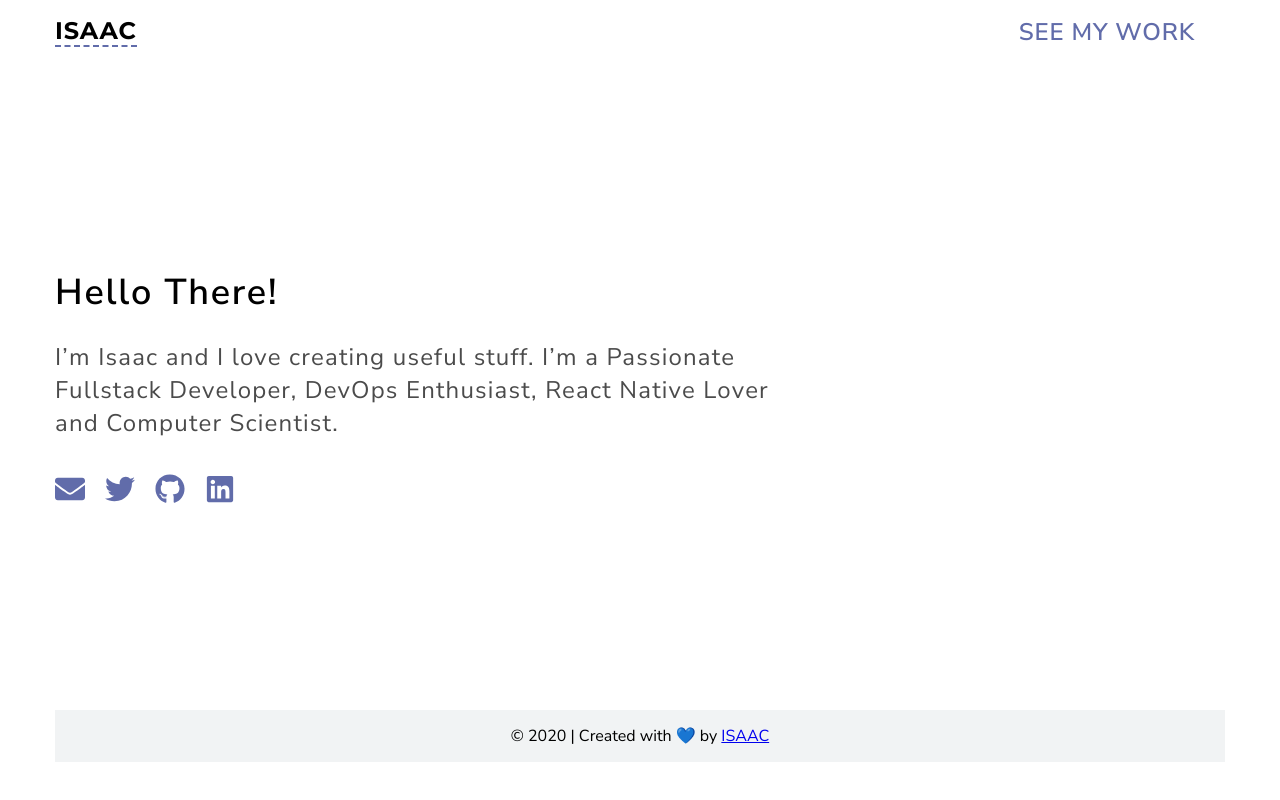
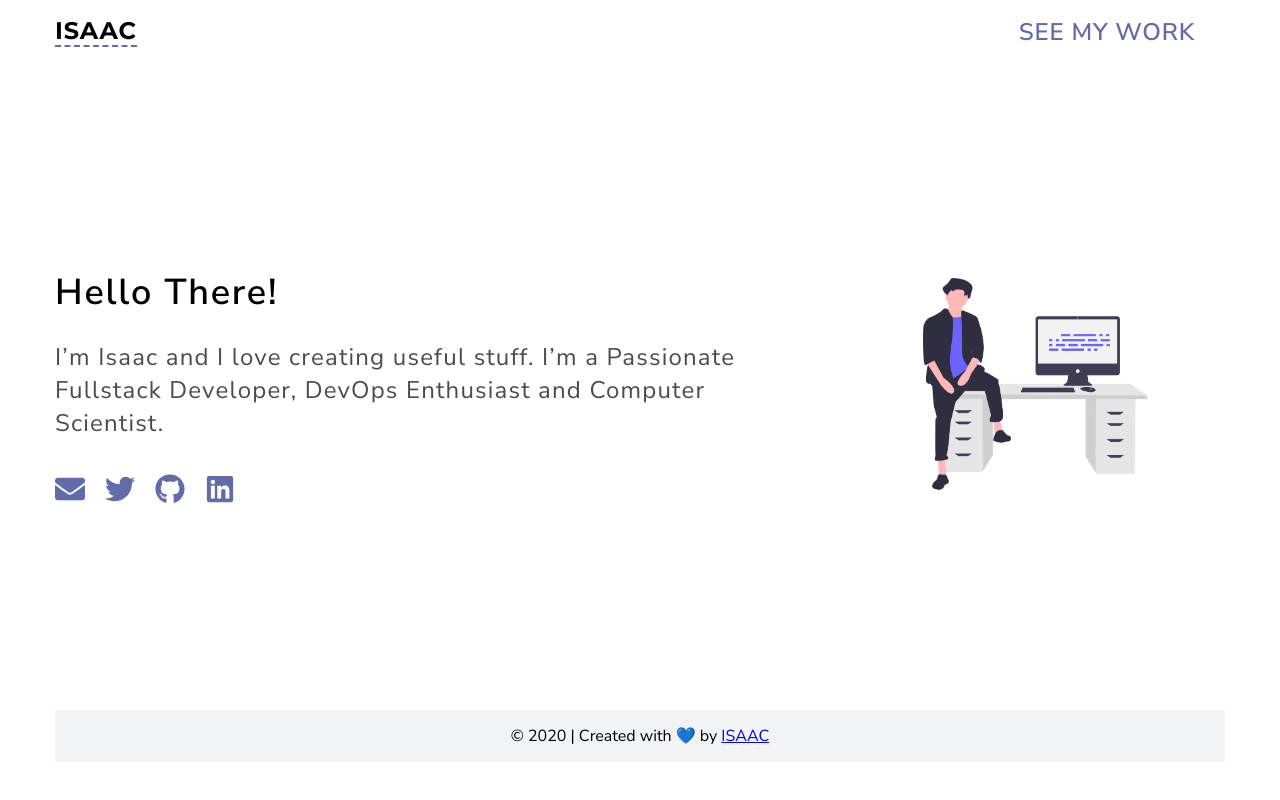
Before and after one commit to masesisaac/me, a Gatsby site: page / in a window 1280 px wide. Built offline with nearby package versions, Linux system fonts and the light colour scheme; Gatsby itself is replaced by a stand-in of ours.

Commit message:
added illustration image

```diff
--- a/content/pages/index.md
+++ b/content/pages/index.md
@@ -3,5 +3,4 @@ page: Index
 heading: Hello There!
 ---
 I’m Isaac and I love creating useful stuff. I’m a Passionate
-Fullstack Developer, DevOps Enthusiast, React Native Lover
-and Computer Scientist.
+Fullstack Developer, DevOps Enthusiast and Computer Scientist.
--- a/public/page-data/index/page-data.json
+++ b/public/page-data/index/page-data.json
@@ -1 +1 @@
-{"componentChunkName":"component---src-pages-index-js","path":"/","result":{"data":{"markdownRemark":{"rawMarkdownBody":"I’m Isaac and I love creating useful stuff. I’m a Passionate\nFullstack Developer, DevOps Enthusiast, React Native Lover\nand Computer Scientist.\n","frontmatter":{"heading":"Hello There!"}}},"pageContext":{"isCreatedByStatefulCreatePages":true}}}
+{"componentChunkName":"component---src-pages-index-js","path":"/","result":{"data":{"markdownRemark":{"rawMarkdownBody":"I’m Isaac and I love creating useful stuff. I’m a Passionate\nFullstack Developer, DevOps Enthusiast and Computer Scientist.\n","frontmatter":{"heading":"Hello There!"}}},"pageContext":{"isCreatedByStatefulCreatePages":true}}}
--- a/src/images/personImage.js
+++ b/src/images/personImage.js
@@ -18,7 +18,7 @@ const WrappedImg = props => <Wrapper>{props.children}</Wrapper>;
 const Image = () => {
   const data = useStaticQuery(graphql`
     query {
-      placeholderImage: file(relativePath: { eq: "mohan.png" }) {
+      placeholderImage: file(relativePath: { eq: "undraw_feeling_proud_qne1.png" }) {
         childImageSharp {
           fluid {
             ...GatsbyImageSharpFluid
--- a/src/pages/index.js
+++ b/src/pages/index.js
@@ -1,7 +1,7 @@
 import React from "react";
 import PageGrid from "../components/Responsive/PageGrid";
 import Layout from "../components/Layout";
-// import PersonImage from "../images/personImage";
+import PersonImage from "../images/personImage";
 import SocialIcons from "../components/SEO/SocialIcons";
 import Heading from "../components/Typography/Heading";
 import Description from "../components/Typography/Description";
@@ -24,7 +24,7 @@ export default function index({ data }) {
             <SocialIcons />
           </div>
           <div className="grid-item">
-            {/* <PersonImage /> */}
+            <PersonImage />
           </div>
         </div>
       </PageGrid>
```
Also changed, not shown: public/static/d/584625282.json (added, +1 -0 lines), public/static/6444dc6ec9abcda1a1769639e4814b75/2bf1f/undraw_feeling_proud_qne1.png (added), public/static/6444dc6ec9abcda1a1769639e4814b75/59beb/undraw_feeling_proud_qne1.png (added), public/static/6444dc6ec9abcda1a1769639e4814b75/a54c6/undraw_feeling_proud_qne1.png (added), public/static/6444dc6ec9abcda1a1769639e4814b75/c0bbd/undraw_feeling_proud_qne1.png (added), src/images/mohan.png (deleted), src/images/source.gif (deleted), src/images/undraw_feeling_proud_qne1.png (added).
